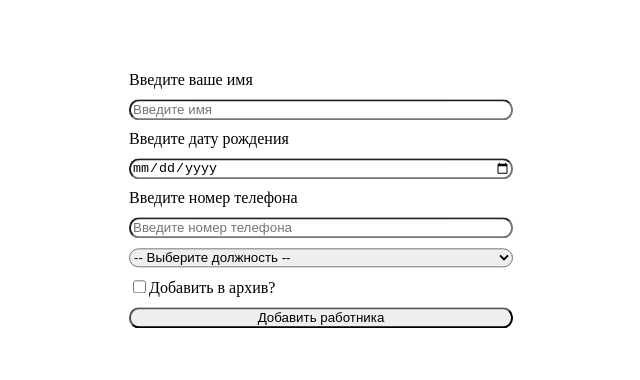
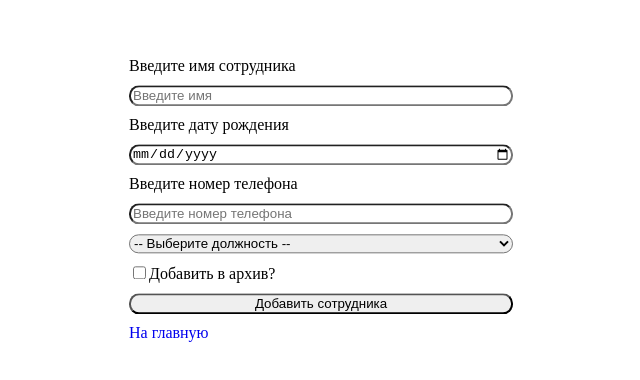
Before and after one commit to Asubas/test-pizza, a React (Vite) app: page /worker/new in a window 1280 px wide. Shown: the part 200-580 px from the top of the page, without its empty margins (319-959 px from the left). Built offline with nearby package versions, Linux system fonts and the light colour scheme; no server answers.

Commit message:
feat: implement function added new Worker and change current worker

```diff
--- a/src/App.tsx
+++ b/src/App.tsx
@@ -1,13 +1,13 @@
 import "./App.scss";
 import { Route, Routes } from "react-router-dom";
-import { Worker } from "./components/workers/worker";
+import { EditWorker } from "./components/workers/editWorker/editWorker";
 import { ErrorPage } from "./error-page";
-import { WorkerList } from "./components/workerList.tsx/workerList";
 import { useEffect } from "react";
 import { useDispatch } from "react-redux";
 import { setWorkers } from "./app/workesListSlice";
 import { workerList } from "./utils/workerList";
 import { NewWorker } from "./components/workers/newWorker/newWorker";
+import { WorkerList } from "./components/workers/workerList.tsx/workerList";
 
 function App() {
   const dispatch = useDispatch();
@@ -27,7 +27,7 @@ function App() {
   return (
     <Routes>
       <Route path="/" element={<WorkerList />} />
-      <Route path="worker/:id" element={<Worker />} />
+      <Route path="worker/:id" element={<EditWorker />} />
       <Route path="worker/new" element={<NewWorker />} />
       <Route path="*" element={<ErrorPage />} />
     </Routes>
--- a/src/app/workesListSlice.ts
+++ b/src/app/workesListSlice.ts
@@ -12,6 +12,12 @@ export const workerListSlice = createSlice({
     },
     addWorker: (state, action) => {
       state.workerList.push(action.payload);
+    },
+    editWorker: (state, action) => {
+      const { id, editWorker } = action.payload;
+      state.workerList = state.workerList.map((worker) => {
+        return worker.id === id ? { ...worker, ...editWorker } : worker;
+      });
     },
     sortWorkerByName: (state) => {
       state.workerList = state.workerList.slice().sort((a, b) => {
@@ -44,6 +50,7 @@ export const workerListSlice = createSlice({
 export const {
   setWorkers,
   addWorker,
+  editWorker,
   sortWorkerByBirthday,
   sortWorkerByName,
   addToArchive,
--- /dev/null
+++ b/src/components/workers/editWorker/editWorker.tsx
@@ -0,0 +1,19 @@
+import { useParams } from "react-router-dom";
+import { WorkerForm } from "../workerForm";
+import { useSelector } from "react-redux";
+import { RootState } from "../../../app/store";
+
+function EditWorker() {
+  const { id } = useParams();
+  const workerList = useSelector(
+    (state: RootState) => state.workers.workerList
+  );
+  const EditWorker = workerList.find((worker) => worker.id === Number(id));
+  return (
+    <>
+      <WorkerForm edit={true} worker={EditWorker} />
+    </>
+  );
+}
+
+export { EditWorker };
--- a/src/components/workers/newWorker/newWorker.tsx
+++ b/src/components/workers/newWorker/newWorker.tsx
@@ -1,90 +1,13 @@
-import "./newWorker.scss";
-import { useForm } from "react-hook-form";
-import { INewWorker } from "../../../types/workerInterface";
-import { useDispatch } from "react-redux";
-import { addWorker } from "../../../app/workesListSlice";
-import { useNavigate } from "react-router-dom";
+import { RootState } from "../../../app/store";
+import { useSelector } from "react-redux";
+import { WorkerForm } from "../workerForm";
 
 function NewWorker() {
-  const dispatch = useDispatch();
-  const navigate = useNavigate();
-  const {
-    register,
-    handleSubmit,
-    formState: { errors },
-  } = useForm<INewWorker>();
+  const lastWorkerNumber = useSelector(
+    (state: RootState) => state.workers.workerList
+  );
 
-  const handleFormSubmit = async (data: INewWorker) => {
-    try {
-      dispatch(addWorker(data));
-      navigate("/");
-    } catch (error) {
-      console.log(error);
-    }
-  };
-
-  return (
-    <form className="newWorker-form" onSubmit={handleSubmit(handleFormSubmit)}>
-      <label htmlFor="name">Введите ваше имя</label>
-      <input
-        {...register("name", {
-          pattern: {
-            value: /^[a-zA-Zа-яА-Я][a-zA-Zа-яА-Я0-9-]+$/,
-            message:
-              "Имя пользователя должно начинаться с буквы и быть минимум 2 символа",
-          },
-        })}
-        type="text"
-        placeholder="Введите имя"
-        required
-      />
-      {errors.name && <span>{errors.name.message}</span>}
-      <label htmlFor="birthday">Введите дату рождения</label>
-      <input
-        {...register("birthday", {
-          validate: (value) => {
-            if (value < "1960-01-01") {
-              return "Выберите дату после 1960-01-01";
-            }
-            if (value > "2020-12-31") {
-              return "Выберите дату до 2020-12-31";
-            }
-            return true;
-          },
-        })}
-        type="date"
-        placeholder="Введите дату рождения"
-        required
-      />
-      {errors.birthday && <span>{errors.birthday.message}</span>}
-      <label htmlFor="phone">Введите номер телефона</label>
-      <input
-        {...register("phone", {
-          pattern: {
-            value: /^\+7\s(\d{3}-\d{3}-\d{2}-\d{2}|\d{10})$/,
-            message:
-              "Введите номер в формате: +7 999-999-99-99 или +79999999999",
-          },
-        })}
-        type="tel"
-        placeholder="Введите номер телефона"
-        required
-      />
-      {errors.phone && <span>{errors.phone.message}</span>}
-      <select {...register("role")} required>
-        <option value="">-- Выберите должность --</option>
-        <option value="cook">Повар</option>
-        <option value="waiter">Официант</option>
-        <option value="driver">Водитель</option>
-      </select>
-      {errors.role && <span>{errors.role.message}</span>}
-      <label>
-        <input {...register("isArchive")} type="checkbox" />
-        Добавить в архив?
-      </label>
-      <button type="submit">Добавить работника</button>
-    </form>
-  );
+  return <WorkerForm lastWorkerNumber={lastWorkerNumber.length} />;
 }
 
 export { NewWorker };
--- a/src/components/workers/worker.tsx
+++ /dev/null
@@ -1,12 +0,0 @@
-import { useParams } from "react-router-dom";
-
-function Worker() {
-  const { id } = useParams();
-  return (
-    <>
-      <div>Работник {id}</div>
-    </>
-  );
-}
-
-export { Worker };
--- /dev/null
+++ b/src/components/workers/workerForm.tsx
@@ -0,0 +1,125 @@
+import "./workerForm.scss";
+import { useForm } from "react-hook-form";
+import { Link, useNavigate } from "react-router-dom";
+import { addWorker, editWorker } from "../../app/workesListSlice";
+import { INewWorker, IWorker } from "../../types/workerInterface";
+import { useDispatch } from "react-redux";
+
+function WorkerForm({
+  edit = false,
+  lastWorkerNumber = 0,
+  worker,
+}: {
+  edit?: boolean;
+  lastWorkerNumber?: number;
+  worker?: IWorker;
+}) {
+  const dispatch = useDispatch();
+  const navigate = useNavigate();
+
+  const {
+    register,
+    handleSubmit,
+    formState: { errors },
+  } = useForm<INewWorker | IWorker>();
+
+  const handleFormSubmit = async (data: INewWorker | IWorker) => {
+    try {
+      if (!edit) {
+        data.id = lastWorkerNumber;
+        dispatch(addWorker(data));
+      } else if (edit) {
+        data.id = worker?.id;
+        dispatch(editWorker({ id: worker?.id, editWorker: { ...data } }));
+      }
+      navigate("/");
+    } catch (error) {
+      console.log(error);
+    }
+  };
+
+  return (
+    <>
+      <form
+        className="newWorker-form"
+        onSubmit={handleSubmit(handleFormSubmit)}
+      >
+        <label htmlFor="name">Введите имя сотрудника</label>
+        <input
+          {...register("name", {
+            pattern: {
+              value: /^[a-zA-Zа-яА-Я][a-zA-Zа-яА-Я0-9-_. ]*$/,
+              message:
+                "Имя пользователя должно начинаться с буквы и быть минимум 2 символа",
+            },
+          })}
+          type="text"
+          placeholder="Введите имя"
+          defaultValue={worker ? worker.name : ""}
+          required
+        />
+        {errors.name && <span>{errors.name.message}</span>}
+        <label htmlFor="birthday">Введите дату рождения</label>
+        <input
+          {...register("birthday", {
+            validate: (value) => {
+              if (value < "1960-01-01") {
+                return "Выберите дату после 1960-01-01";
+              }
+              if (value > "2020-12-31") {
+                return "Выберите дату до 2020-12-31";
+              }
+              return true;
+            },
+          })}
+          type="date"
+          placeholder="Введите дату рождения"
+          defaultValue={
+            worker ? worker.birthday.split(".").reverse().join("-") : ""
+          }
+          required
+        />
+        {errors.birthday && <span>{errors.birthday.message}</span>}
+        <label htmlFor="phone">Введите номер телефона</label>
+        <input
+          {...register("phone", {
+            pattern: {
+              value: /^((8|\+7)[ -]?)?(\(?\d{3}\)?[ -]?)?[\d -]{7,10}$/,
+              message: "Введите номер телефона в формате +7 или начиная с 8",
+            },
+          })}
+          type="tel"
+          placeholder="Введите номер телефона"
+          defaultValue={worker ? worker.phone : ""}
+          required
+        />
+        {errors.phone && <span>{errors.phone.message}</span>}
+        <select
+          {...register("role")}
+          defaultValue={worker ? worker.role : ""}
+          required
+        >
+          <option value="">-- Выберите должность --</option>
+          <option value="cook">Повар</option>
+          <option value="waiter">Официант</option>
+          <option value="driver">Водитель</option>
+        </select>
+        {errors.role && <span>{errors.role.message}</span>}
+        <label>
+          <input
+            {...register("isArchive")}
+            type="checkbox"
+            defaultChecked={worker ? worker.isArchive : false}
+          />
+          Добавить в архив?
+        </label>
+        <button type="submit">
+          {edit ? "Изменить данные" : "Добавить сотрудника"}
+        </button>
+        <Link to={"/"}>На главную</Link>
+      </form>
+    </>
+  );
+}
+
+export { WorkerForm };
--- a/src/types/workerInterface.ts
+++ b/src/types/workerInterface.ts
@@ -8,7 +8,7 @@ export interface IWorker {
 }
 
 export interface INewWorker {
-  id: number;
+  id?: number;
   name: string;
   isArchive: boolean;
   role: "cook" | "driver" | "waiter";
```
Also changed, not shown: src/components/workers/workerList.tsx/workerList.tsx (renamed from src/components/workerList.tsx/workerList.tsx, +5 -5 lines), src/components/workers/workerForm.scss (renamed from src/components/workers/newWorker/newWorker.scss), src/components/workers/workerList.tsx/workerList.scss (renamed from src/components/workerList.tsx/workerList.scss).
